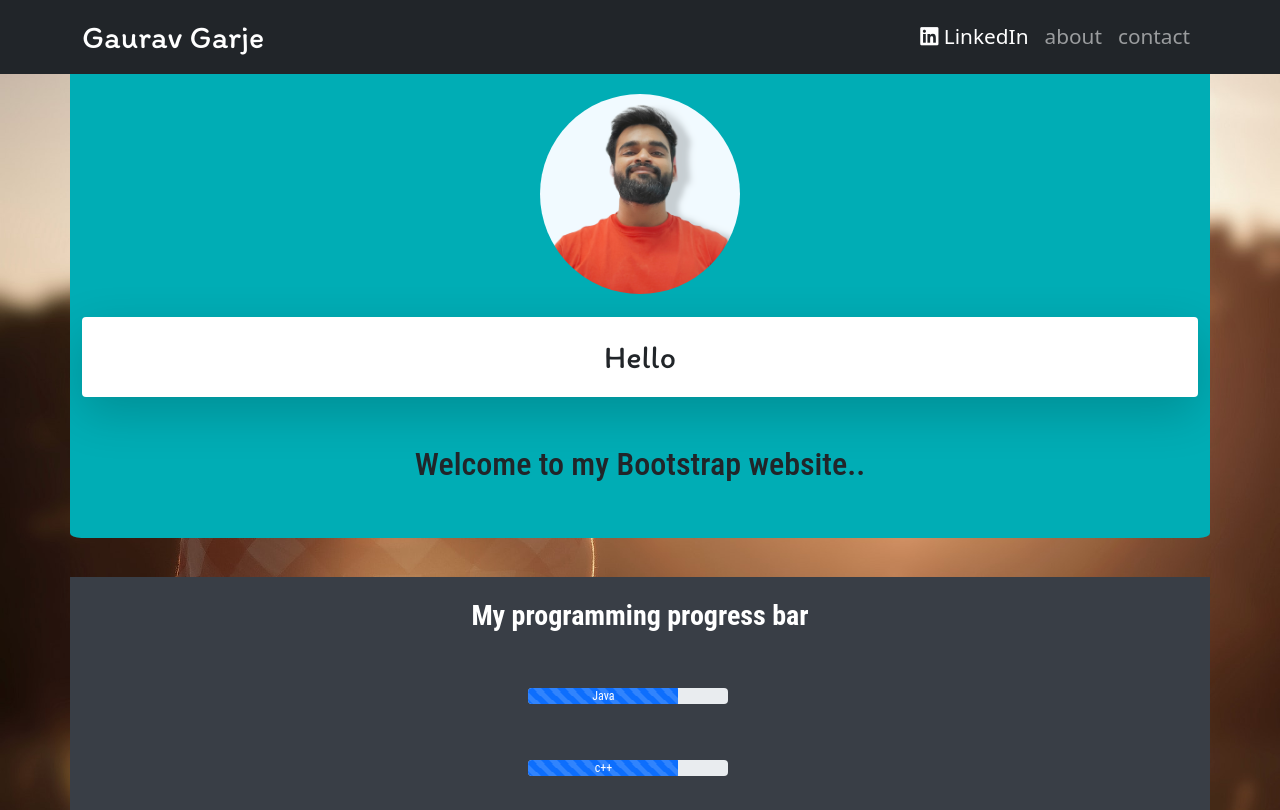
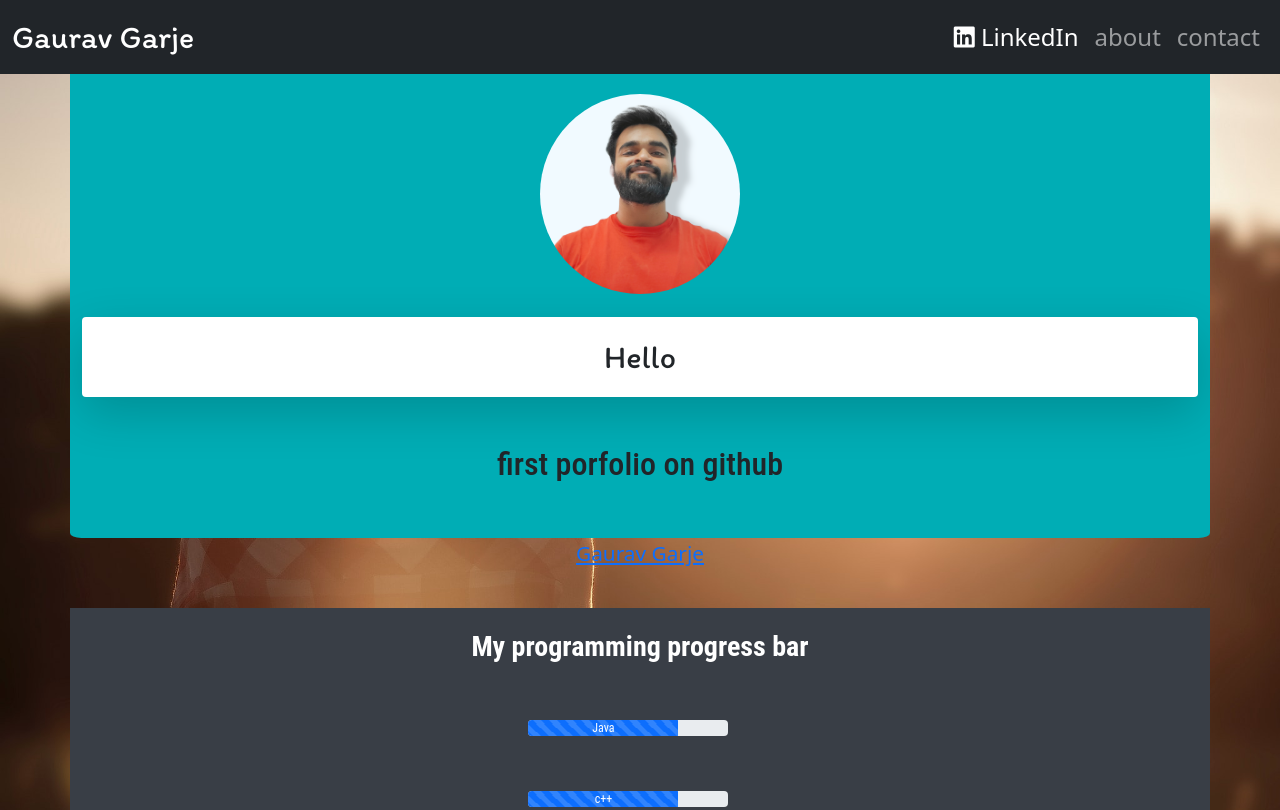
Before and after one commit to gaurav-code014/bootstrap_portfolio_1, a plain HTML site: page index.html in a window 1280 px wide. Shown: the top 810 px of the page. Drawn offline with nearby package versions, Linux system fonts and the light colour scheme; a script that the page names is missing.

Commit message:
Update index.html

```diff
--- a/index.html
+++ b/index.html
@@ -2,20 +2,22 @@
 <html lang="en" dir="ltr">
 
 <head>
+  <!-- <meta charset="utf-8"> -->
+  <title>Gaurav Garje</title>
   <meta name="viewport" content="width=device-width, initial-scale=1.0">
-  <title>Gaurav Garje</title>
   <link rel="stylesheet" href="https://use.fontawesome.com/releases/v5.15.3/css/all.css" integrity="sha384-SZXxX4whJ79/gErwcOYf+zWLeJdY/qpuqC4cAa9rOGUstPomtqpuNWT9wdPEn2fk" crossorigin="anonymous">
   <link href="https://cdn.jsdelivr.net/npm/bootstrap@5.0.0/dist/css/bootstrap.min.css" rel="stylesheet" integrity="sha384-wEmeIV1mKuiNpC+IOBjI7aAzPcEZeedi5yW5f2yOq55WWLwNGmvvx4Um1vskeMj0" crossorigin="anonymous">
   <script src="https://cdn.jsdelivr.net/npm/bootstrap@5.0.0/dist/js/bootstrap.bundle.min.js" integrity="sha384-p34f1UUtsS3wqzfto5wAAmdvj+osOnFyQFpp4Ua3gs/ZVWx6oOypYoCJhGGScy+8" crossorigin="anonymous"></script>
   <link rel="preconnect" href="https://fonts.gstatic.com">
 <link href="https://fonts.googleapis.com/css2?family=Itim&display=swap" rel="stylesheet">
+<script src="https://platform.linkedin.com/badges/js/profile.js" async defer type="text/javascript"></script>
   <link rel="stylesheet" href="styles.css">
 </head>
 
 <body>
   <div class="parallax">
   <nav class="navbar navbar-expand-lg navbar-dark bg-dark fixed-top">
-    <div class="container">
+    <div class="container-fluid">
       <a class="navbar-brand" href="#">Gaurav Garje</a>
       <button class="navbar-toggler" type="button" data-bs-toggle="collapse" data-bs-target="#navbarNav" aria-controls="navbarNav" aria-expanded="false" aria-label="Toggle navigation">
         <span class="navbar-toggler-icon"></span>
@@ -23,13 +25,13 @@
       <div class="collapse navbar-collapse" id="navbarNav">
         <ul class="navbar-nav ms-auto">
           <li class="nav-item">
-            <a class="nav-link active" aria-current="page" href="#"><i class="fab fa-linkedin"></i> LinkedIn</a>
+            <a class="nav-link active" aria-current="page" href="#programming_bar"><i class="fab fa-linkedin"></i> LinkedIn</a>
           </li>
           <li class="nav-item">
-            <a class="nav-link" href="#">about</a>
+            <a class="nav-link" href="#about">about</a>
           </li>
           <li class="nav-item">
-            <a class="nav-link" href="#">contact</a>
+            <a class="nav-link" href="#contact">contact</a>
           </li>
 
         </ul>
@@ -39,11 +41,19 @@
   <div class="container first-page">
     <img class="profile-img" src="images/profile.png" alt="img">
     <div class="hello-first hiid shadow-lg p-3 mb-5 bg-body rounded">Hello</div>
-    <h2 class="h2">Welcome to my Bootstrap website..</h2>
+    <h2 class="h2">first porfolio on github</h2>
+
+  </div>
+  <div class="container linkedin-profile">
+  <div class="d-flex justify-content-center">
+      <div class="badge-base LI-profile-badge" data-locale="en_US" data-size="large" data-theme="light" data-type="HORIZONTAL" data-vanity="gaurav-garje-644a24183" data-version="v1"><a class="badge-base__link LI-simple-link" href="https://in.linkedin.com/in/gaurav-garje-644a24183?trk=profile-badge">Gaurav Garje</a></div>
+  </div>
+
 
   </div>
   <div class="container second-page">
-    <h3>My programming progress bar</h3>
+    <h3 id="programming_bar">My programming progress bar</h3>
+
       <div class="row">
         <div class="col-12">
           <div class="progress pro-top">
@@ -66,14 +76,16 @@
 
         </div>
       </div>
+
+
   </div>
   <div class="container third-page about">
-    <h3>About</h3>
+    <h3 id="about">About</h3>
   <div class="hello-first hiid shadow-lg p-3 mb-5 bg-body rounded">Hello this is gaurav garje..!</div>
-    <p>I am programmer in maharashtra. currently study at govt. college of engineering aurangabad</p>
+    <p>I am programmer in maharashtra.</p>
 
   </div>
-  <footer class="container fourth-page">
+  <footer id="contact" class="container fourth-page">
     <i class="social-media fab fa-linkedin-in fa-2x"></i>
     <i class="social-media fab fa-twitter fa-2x"></i>
     <i class="social-media fab fa-facebook-square fa-2x"></i>
@@ -92,6 +104,8 @@ function scrollFunction() {
     document.getElementById("navbar").style.top = "-50px";
   }
 }
+
+
 </script>
 
 </body>
```
Lines whose indentation alone changed are shown as unchanged.
